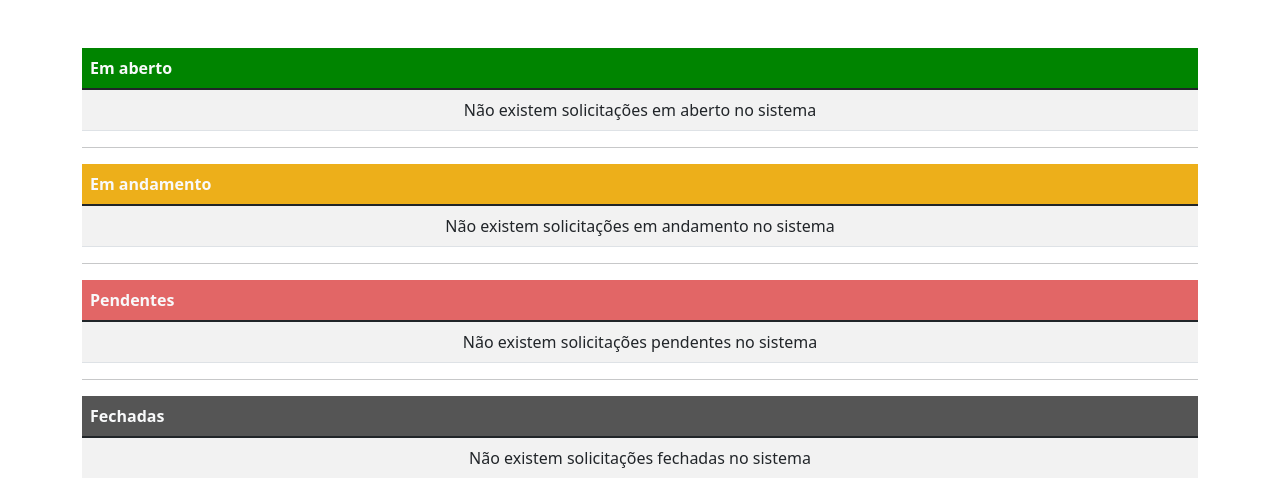
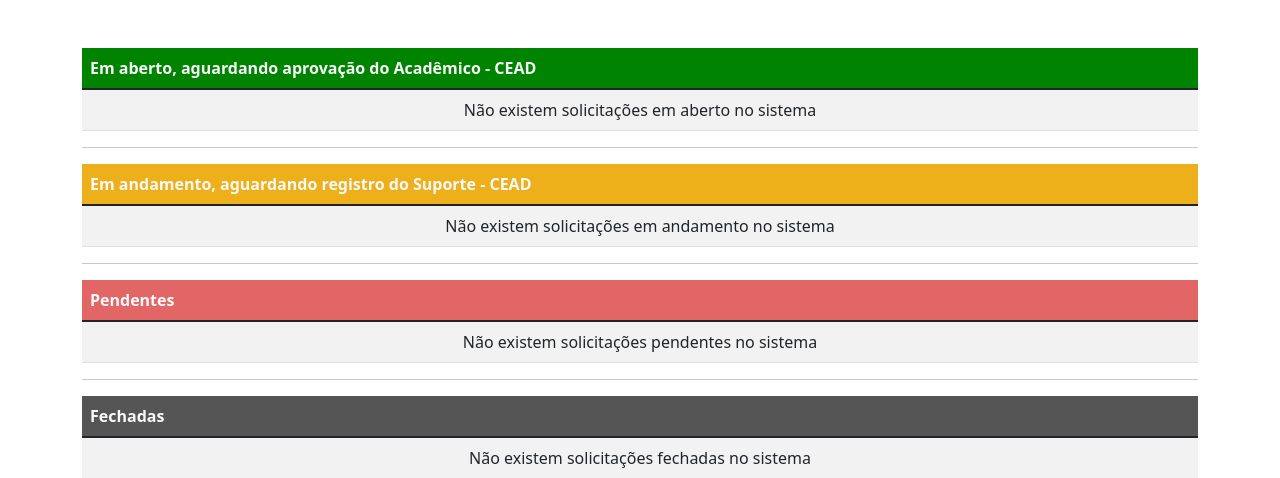
Before and after one commit to bernardrodrigues-cead/django-proceg, a Django app: page /ticket/solicitacao/AVA/disciplina/consulta in a window 1280 px wide. Shown: the part 84-562 px from the top of the page. Run offline with Django 4.2, Linux system fonts and the light colour scheme; data that the repository does not hold is empty; some libraries are stand-ins or nearby versions.

Commit message:
Início da modelagem de aprovação do acadêmico para solicitações de disciplinas

```diff
--- a/Ticket/templates/Ticket/solicitacao_disciplina_list.html
+++ b/Ticket/templates/Ticket/solicitacao_disciplina_list.html
@@ -7,7 +7,7 @@
         <table id="list-table" class="table table-hover table-striped">
             <thead>
                 <tr class="abertas">
-                    <th colspan="7" class="text-light">Em aberto</th>
+                    <th colspan="7" class="text-light">Em aberto, aguardando aprovação do Acadêmico - CEAD</th>
                 </tr>
             </thead>
             <tbody>
@@ -107,7 +107,7 @@
         <table id="list-table" class="table table-hover table-striped">
             <thead>
                 <tr class="em_andamento">
-                    <th colspan="7" class="text-light">Em andamento</th>
+                    <th colspan="7" class="text-light">Em andamento, aguardando registro do Suporte - CEAD</th>
                 </tr>
             </thead>
             <tbody>
```
Also changed, not shown: 1 other file.
